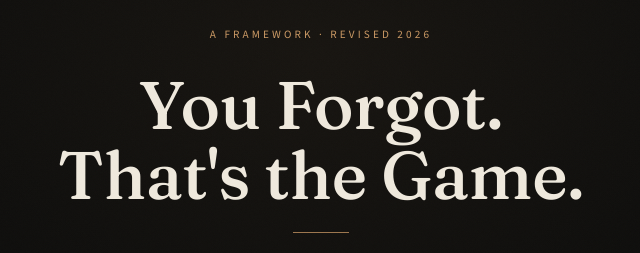
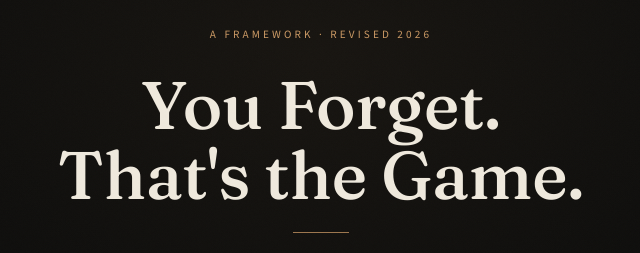
Before and after one commit to kvishunath-hue/signal-v2, a plain HTML site: page index.html in a window 1280 px wide. Shown: the part 278-531 px from the top of the page, 319-959 px from the left. Drawn offline with nearby package versions, Linux system fonts and the light colour scheme.

Commit message:
Title to present tense: "You Forget. That's the Game."
Changed the title and hero (and README) from "You Forgot" to "You
Forget". Content uses of forgot/forgets/forgetting are intentional and
left as-is.

Co-Authored-By: Claude Fable 5 <noreply@anthropic.com>

```diff
--- a/index.html
+++ b/index.html
@@ -3,7 +3,7 @@
 <head>
 <meta charset="UTF-8">
 <meta name="viewport" content="width=device-width, initial-scale=1.0">
-<title>You Forgot. That's the Game.</title>
+<title>You Forget. That's the Game.</title>
 <link rel="preconnect" href="https://fonts.googleapis.com">
 <link rel="preconnect" href="https://fonts.gstatic.com" crossorigin>
 <link href="https://fonts.googleapis.com/css2?family=Fraunces:opsz,ital,wght@9..144,0,400;9..144,0,500;9..144,0,600;9..144,1,400;9..144,1,500&family=Lora:ital,wght@0,400;0,500;0,600;1,400;1,500&family=Source+Sans+3:wght@400;500;600&display=swap" rel="stylesheet">
@@ -133,7 +133,7 @@ em{font-style:italic;color:var(--gold)}
   <div class="hero-inner">
     <svg class="hero-sym" width="60" height="60" viewBox="0 0 72 72"><circle cx="36" cy="36" r="3.5" fill="#cc9a64"/><circle cx="36" cy="36" r="15" fill="none" stroke="#cc9a64" stroke-width="0.7" opacity="0.55"/><circle cx="36" cy="36" r="26" fill="none" stroke="#cc9a64" stroke-width="0.5" opacity="0.4"/><circle cx="36" cy="36" r="35" fill="none" stroke="#cc9a64" stroke-width="0.5" opacity="0.25"/></svg>
     <div class="kkr">A framework · revised 2026</div>
-    <h1>You Forgot.<br>That's the Game.</h1>
+    <h1>You Forget.<br>That's the Game.</h1>
     <div class="rule"></div>
     <p class="sub">Keep the hardware cool, check reception, play.</p>
     <div class="meta">Vishwanath Kothapalli</div>
```
Also changed, not shown: 1 other file.
